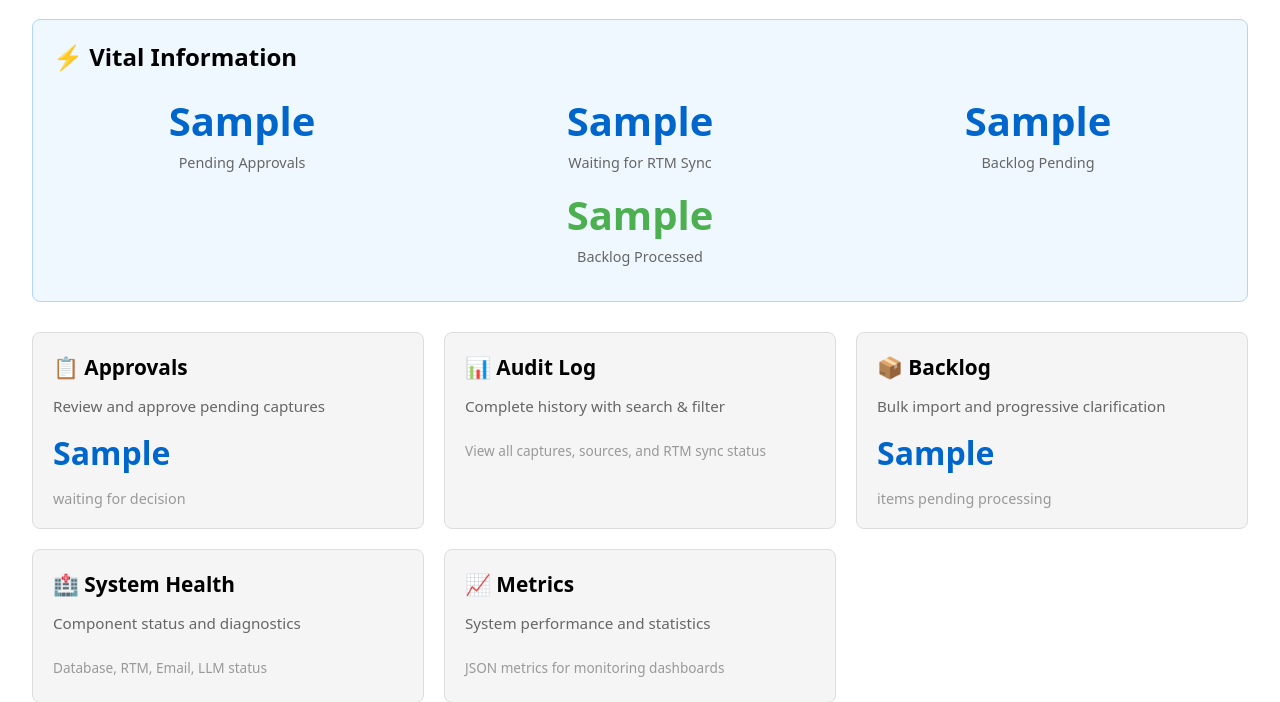
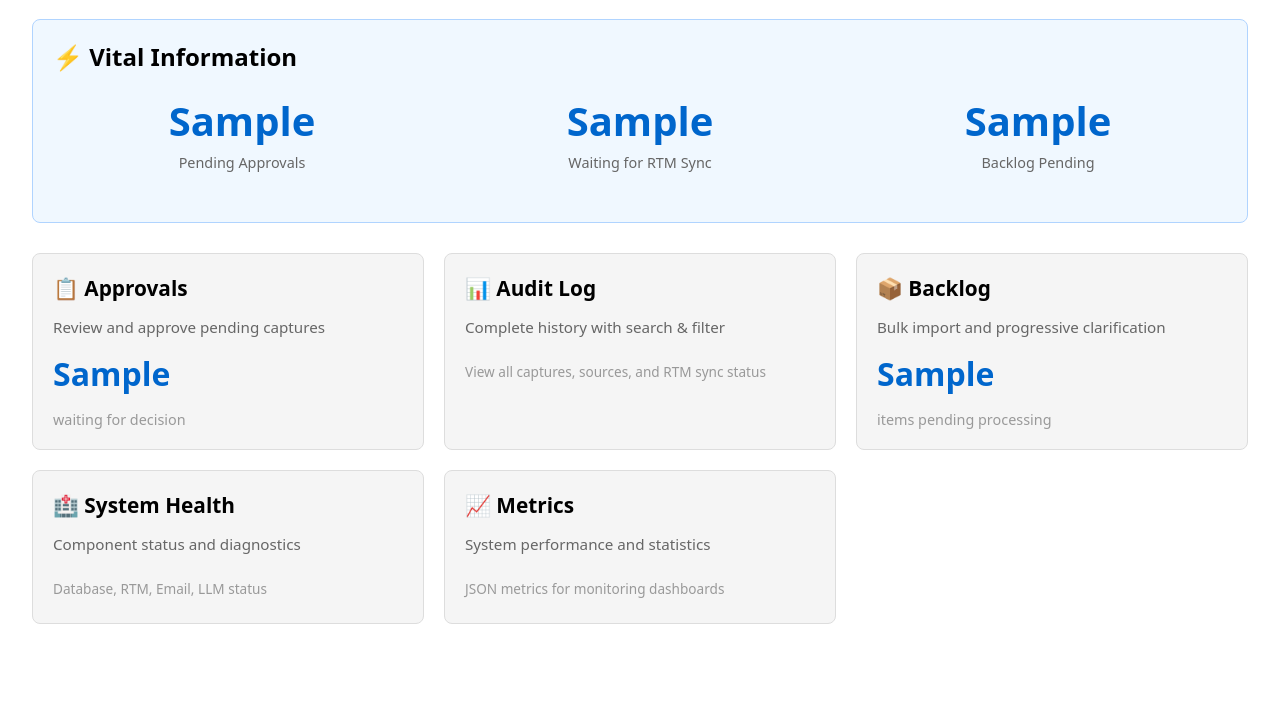
Before and after one commit to iaarnio/gtd-backend, a FastAPI app: template app/templates/dashboard.html in a window 1280 px wide. Shown: the part 169-871 px from the top of the page. After the commit the page ends 793 px from the top, so only its background shows below. Run offline with FastAPI, Linux system fonts and the light colour scheme; the template is opened without the code that fills it: most values are stand-ins (such as "Sample title", 1, 10 or a date in 2020); parts of the project's set-up code (start-up, migrations or seed data) failed here and were passed over.

Commit message:
Drop processed backlog count

```diff
--- a/app/templates/dashboard.html
+++ b/app/templates/dashboard.html
@@ -126,11 +126,6 @@
     </div>
 
     <div class="vital-row">
-        <div class="vital-item">
-            <div class="vital-number success">{{ backlog_processed }}</div>
-            <div class="vital-label">Backlog Processed</div>
-        </div>
-
         {% if backlog_failed > 0 %}
         <div class="vital-item">
             <div class="vital-number error">{{ backlog_failed }}</div>
```
